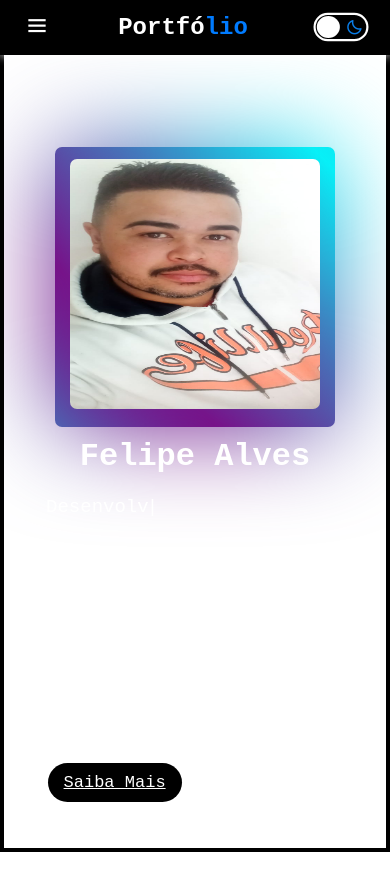
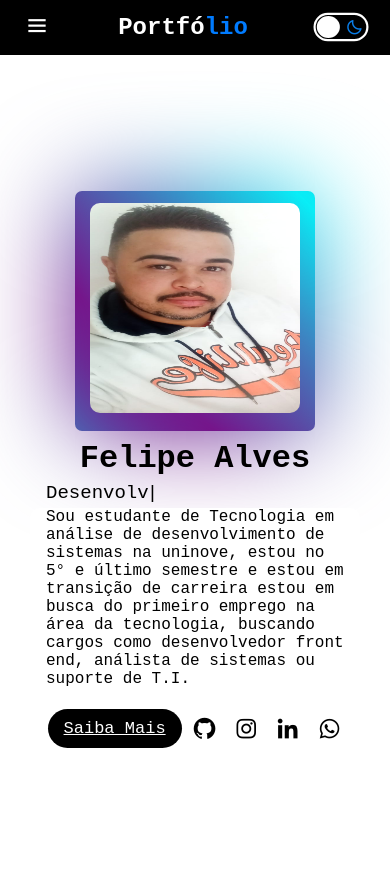
Before and after one commit to Felipe-Alvess/testeportfolio.com, a plain HTML site: page index.html in a window 390 px wide. Before the commit the page ends 852 px from the top, so only its background shows below. Drawn offline with nearby package versions, Linux system fonts and the light colour scheme.

Commit message:
Add files via upload

```diff
--- a/style.css
+++ b/style.css
@@ -838,27 +838,26 @@ animation:spinz 1s linear infinite;
         justify-content: center;
         text-align: center;
         align-items: center;
-        border: 4px solid;
-        padding: 23.6rem 1rem;
-        margin-top: 1rem;
+        padding: 10rem 2rem;
+        margin-top: 7rem;
         overflow: hidden;
     }
 
-
     header{
         width: 100%;
-
     }
 
-
+  .menuMobile {
+    color: inherit;
+    background-color: inherit;
+}
     .subTitulo{
         display: flex;
-        gap: 10px;
+        gap: 8px;
         flex-direction: column-reverse;
         border-radius: 10px;
-        padding-top: 8rem;
-        padding-bottom: 1rem;
-        color: #fff;
+        color: inherit;
+        margin-top: 0.2rem;
     }
 
     .subTitulo h1{
@@ -866,15 +865,18 @@ animation:spinz 1s linear infinite;
     }
 
     .subTitulo p {
-        background-color: #ffffffaf;
+        background-color: #fff;
         width: 330px;
-        padding: 1rem;
+        padding:0 1rem;
         border-radius: 10px;
+        color:#000;
+
     }
 
     #typingText{
         background: transparent;
         font-size: 19px;
+        color:inherit;
 
     }
     .typingText{
@@ -889,19 +891,20 @@ animation:spinz 1s linear infinite;
         justify-content: center;
         align-items: center;
         flex-wrap: wrap;
-        margin-top: 0.5rem;
-        padding-bottom: 0.5rem;
     }
 
 
     .border{
-        width: 250px;
-        height: 250px;
+        width: 210px;
+        height: 210px;
+        border-radius: 10px;
     }
 
-    .border img {
-        width: 250px;
-        height: 250px;
+    .img img {
+        width: 210px;
+        height: 210px;
+        border-radius: 10px;
+
     }
 
 
@@ -913,7 +916,7 @@ animation:spinz 1s linear infinite;
         align-items: center;
         text-align: center;
         flex-direction: column;
-        padding: 5rem 0;
+        padding: 5rem 0.5rem;
         margin-top: 3.6rem;
     }
 
@@ -932,14 +935,19 @@ animation:spinz 1s linear infinite;
 
     }
 
+    .skills i {
+        font-size: 40px;
+    }
+
 
 .sobre{
 display: flex;
 flex-direction: column;
 justify-content: center;
 flex-direction: column-reverse;
-margin-top: 0rem;
+margin-top: 2rem;
 padding: 25rem 0;
+
 }
 
 .sobre h2 {
@@ -947,15 +955,21 @@ padding: 25rem 0;
     text-align: center;
 }
 
+.sobre img {
+    width: 210px;
+    height: 210px;
+}
+
 .aboutMe p {
     width: 330px;
-    padding-top: 1rem;
+    padding-top: 0.1rem;
     margin-bottom: 1rem;
     font-size: 18px;
 }
 
 .aboutMe a {
-   margin-bottom: 5rem;
+   margin-bottom: 8rem;
+   margin-top: -0.1rem;
 }
 
 .aboutMobile {
```
